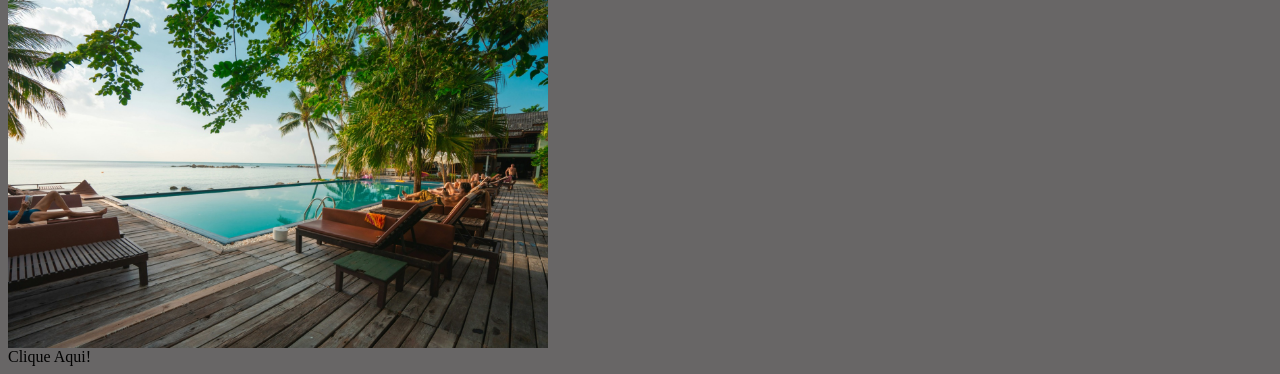
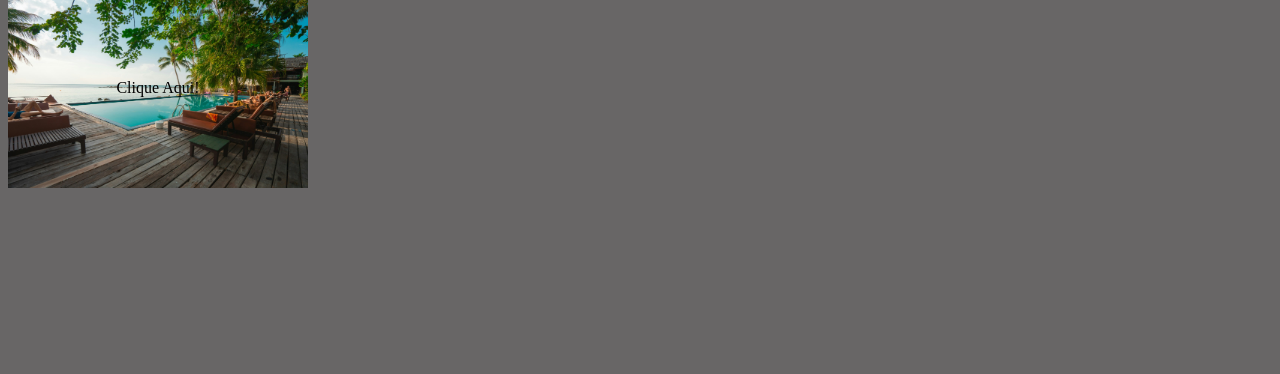
Before and after one commit to B4rcode027/first-web-site, a plain HTML site: page index.html in a window 1280 px wide. Shown: the part 1175-1549 px from the top of the page. After the commit the page ends 1371 px from the top, so only its background shows below. Drawn offline with nearby package versions, Linux system fonts and the light colour scheme; a web font is replaced by a local one.

Commit message:
Refactor category section to improve structure and styling

```diff
--- a/PrimeLar.css
+++ b/PrimeLar.css
@@ -147,20 +147,14 @@ color: gold;
   transform: translate(-50%, -50%); /* Ajuste fino para centralizar perfeitamente */
 }
 
-.Categoria4 {
+.categoria5 {
+  position: relative;
+  text-align: center;
+  background: url(./paisagem.jpeg) no-repeat center center;
+  background-size: cover;
+  width: 300px;
+  height: 200px;
   display: flex;
-  flex-direction: center;
-
+  justify-content: center;
+  align-items: center;
 }
-
-.categoria4txt {
-  display: flex;
-  flex-direction: center;
-}
-
-.categoria4img {
-  display: flex;
-  weight: auto;
-  height: 360px;
-  flex-direction: center;
-}
--- a/index.html
+++ b/index.html
@@ -99,15 +99,20 @@
 </div>
 </section>
 
-<section class="Categoria4">
+<section>
+
   <a href="https://www.twitch.tv/" target="_blank">
+
     <div class="categoria5">
-    <img class="categoria4img" src="./paisagem.jpeg" alt="">
-      <div class="categoria4txt">Clique Aqui!
-      </div>
+
+      <p>Clique Aqui!</p>
+
     </div>
+
   </a>
+
 </section>
 
 </body>
+
 </html>
```
